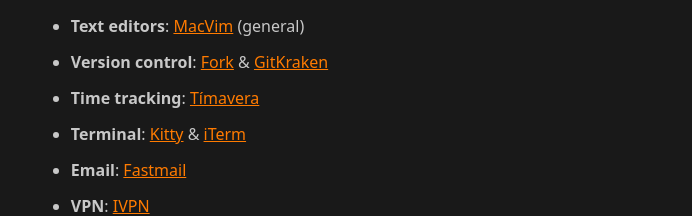
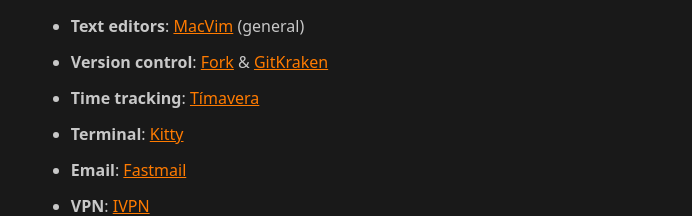
Before and after one commit to jonrh/jonrh.is, a Next.js app: page /tools in a window 1280 px wide. Shown: the part 1645-1861 px from the top of the page, without its empty margins (294-986 px from the left). Built offline with nearby package versions, Linux system fonts and the light colour scheme.

Commit message:
Removed iTerm 2 as a Terminal in Tools

```diff
--- a/pages/tools.js
+++ b/pages/tools.js
@@ -103,7 +103,7 @@
         <li><strong>Text editors</strong>: <a href="https://github.com/macvim-dev/macvim">MacVim</a> (general)</li>
         <li><strong>Version control</strong>: <Fork /> & <a href="https://www.gitkraken.com/">GitKraken</a></li>
         <li><strong>Time tracking</strong>: <a href="https://timavera.com/">Tímavera</a></li>
-        <li><strong>Terminal</strong>: <a href="https://sw.kovidgoyal.net/kitty/">Kitty</a> & <a href="https://iterm2.com">iTerm</a></li>
+        <li><strong>Terminal</strong>: <a href="https://sw.kovidgoyal.net/kitty/">Kitty</a></li>
         <li><strong>Email</strong>: <a href="https://www.fastmail.com">Fastmail</a></li>
         <li><strong>VPN</strong>: <a href="https://www.ivpn.net">IVPN</a></li>
         <li><strong>Images</strong>: <a href={photoshop}>Photoshop</a>, <a href={illustrator}>Illustrator</a></li>
```
